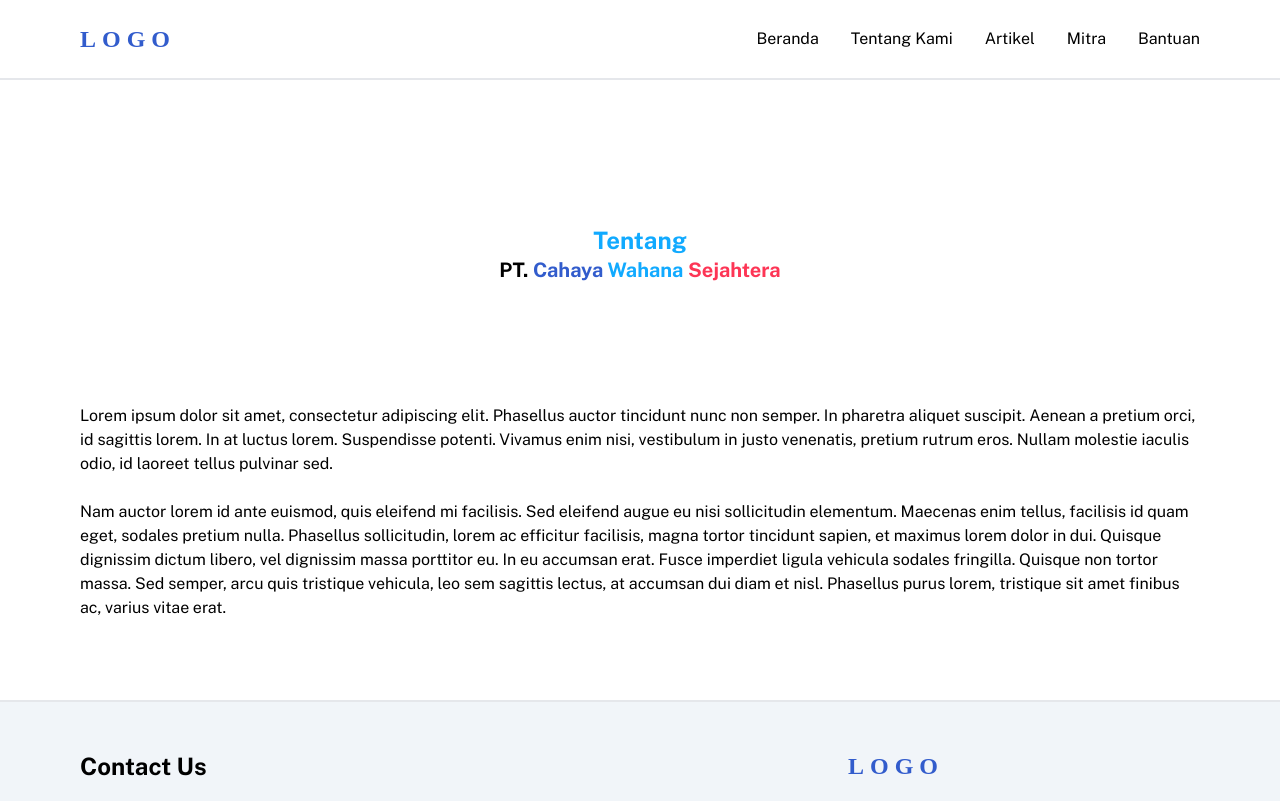
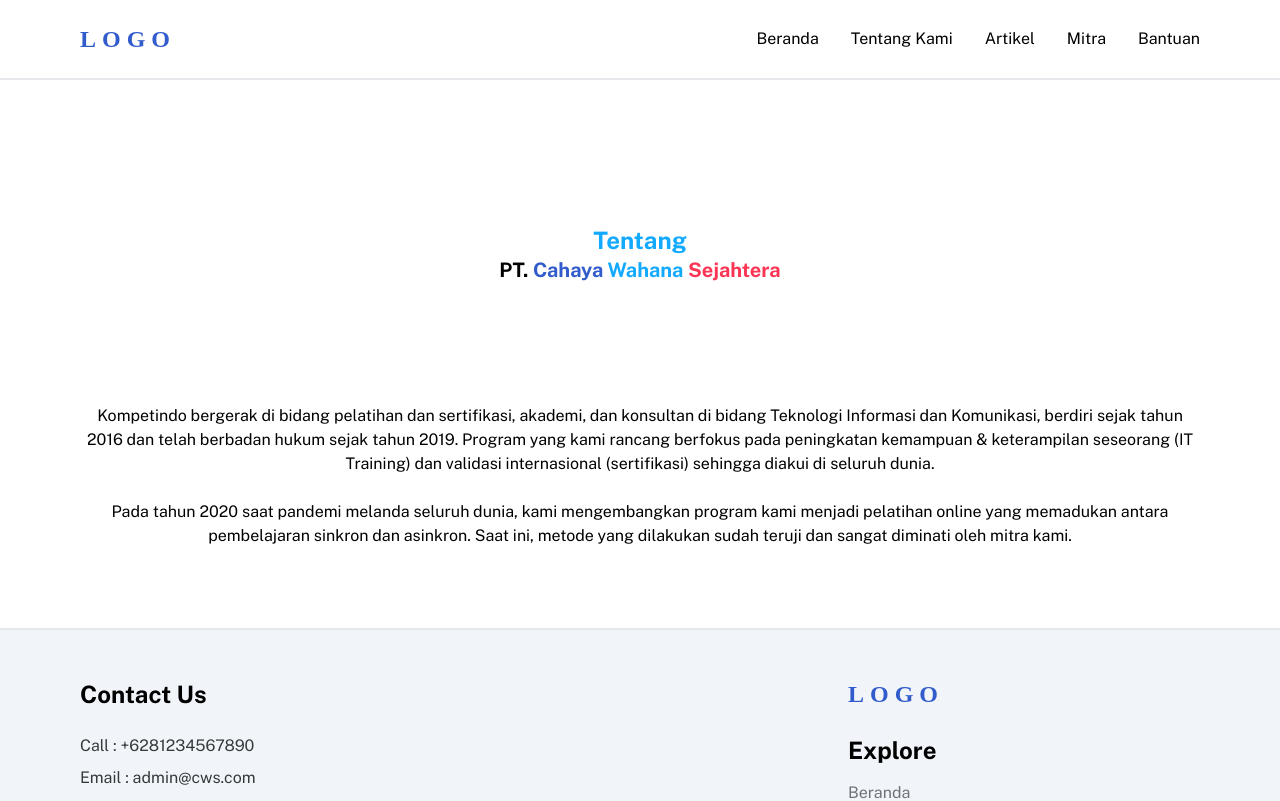
Before and after one commit to WCandra64/cws-compro-frontend, a React (Vite) app: page /tentang in a window 1280 px wide. Shown: the top 801 px of the page. Built offline with nearby package versions, Linux system fonts and the light colour scheme.

Commit message:
Update Tentang.jsx

```diff
--- a/src/pages/Tentang.jsx
+++ b/src/pages/Tentang.jsx
@@ -1,24 +1,27 @@
-import React from 'react';
+import React from "react";
 // import './App.css'
 
 const Tentang = () => {
   return (
-    <div className='py-[10vh]'>
-      <div className='pt-[8vh] pb-[15vh]'>
-        <h1 className='text-center font-bold text-2xl text-[#11aaff]'>Tentang</h1>
-        <h1 className='text-center font-bold text-xl'>PT. <span className='text-[#325ccc]'>Cahaya</span> <span className='text-[#11aaff]'>Wahana</span> <span className='text-[#fd3555]'>Sejahtera</span></h1>
+    <div className="py-[10vh]">
+      <div className="pt-[8vh] pb-[15vh]">
+        <h1 className="text-center font-bold text-2xl text-[#11aaff]">Tentang</h1>
+        <h1 className="text-center font-bold text-xl">
+          PT. <span className="text-[#325ccc]">Cahaya</span> <span className="text-[#11aaff]">Wahana</span> <span className="text-[#fd3555]">Sejahtera</span>
+        </h1>
       </div>
 
-      <div className='px-20'>
+      <div className="px-20 text-center">
         <p>
-          Lorem ipsum dolor sit amet, consectetur adipiscing elit. Phasellus auctor tincidunt nunc non semper. In pharetra aliquet suscipit. Aenean a pretium orci, id sagittis lorem. In at luctus lorem. Suspendisse potenti. Vivamus enim nisi, vestibulum in justo venenatis, pretium rutrum eros. Nullam molestie iaculis odio, id laoreet tellus pulvinar sed.
-          <br /><br />
-          Nam auctor lorem id ante euismod, quis eleifend mi facilisis. Sed eleifend augue eu nisi sollicitudin elementum. Maecenas enim tellus, facilisis id quam eget, sodales pretium nulla. Phasellus sollicitudin, lorem ac efficitur facilisis, magna tortor tincidunt sapien, et maximus lorem dolor in dui. Quisque dignissim dictum libero, vel dignissim massa porttitor eu. In eu accumsan erat. Fusce imperdiet ligula vehicula sodales fringilla. Quisque non tortor massa. Sed semper, arcu quis tristique vehicula, leo sem sagittis lectus, at accumsan dui diam et nisl. Phasellus purus lorem, tristique sit amet finibus ac, varius vitae erat.
+          Kompetindo bergerak di bidang pelatihan dan sertifikasi, akademi, dan konsultan di bidang Teknologi Informasi dan Komunikasi, berdiri sejak tahun 2016 dan telah berbadan hukum sejak tahun 2019. Program yang kami rancang berfokus
+          pada peningkatan kemampuan & keterampilan seseorang (IT Training) dan validasi internasional (sertifikasi) sehingga diakui di seluruh dunia. <br />
+          <br />
+          Pada tahun 2020 saat pandemi melanda seluruh dunia, kami mengembangkan program kami menjadi pelatihan online yang memadukan antara pembelajaran sinkron dan asinkron. Saat ini, metode yang dilakukan sudah teruji dan sangat diminati
+          oleh mitra kami.
         </p>
       </div>
+    </div>
+  );
+};
 
-    </div>
-  )
-}
-
-export default Tentang
+export default Tentang;
```
